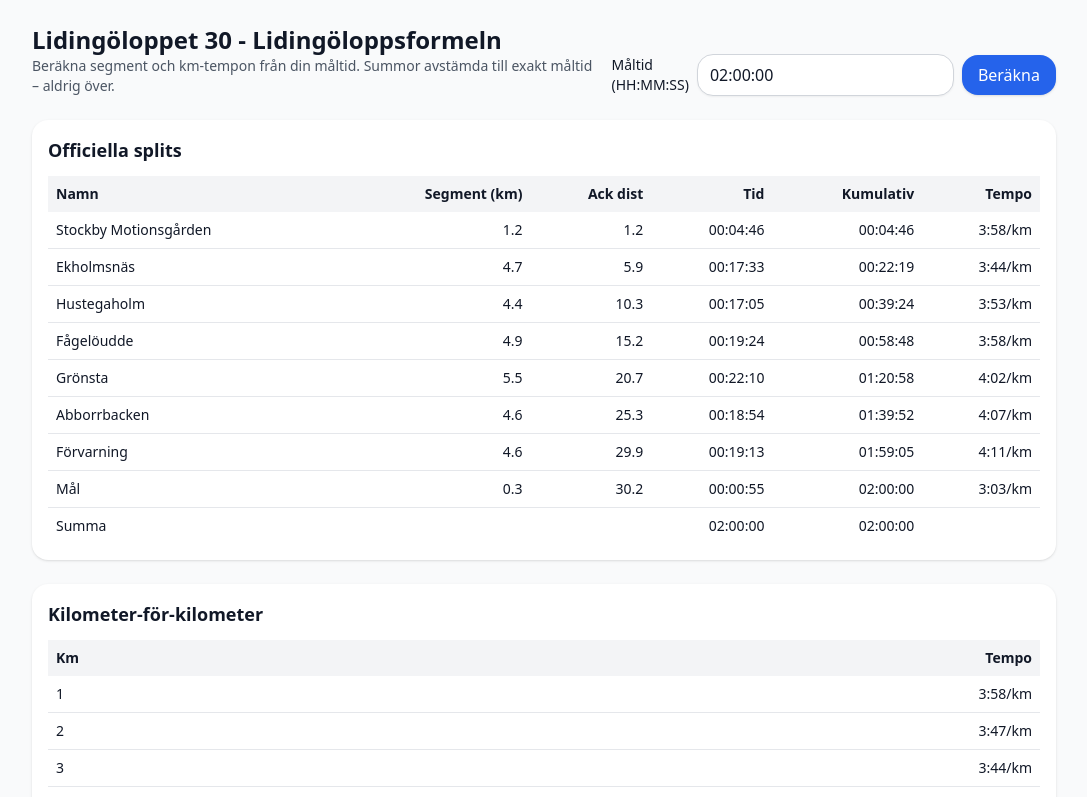
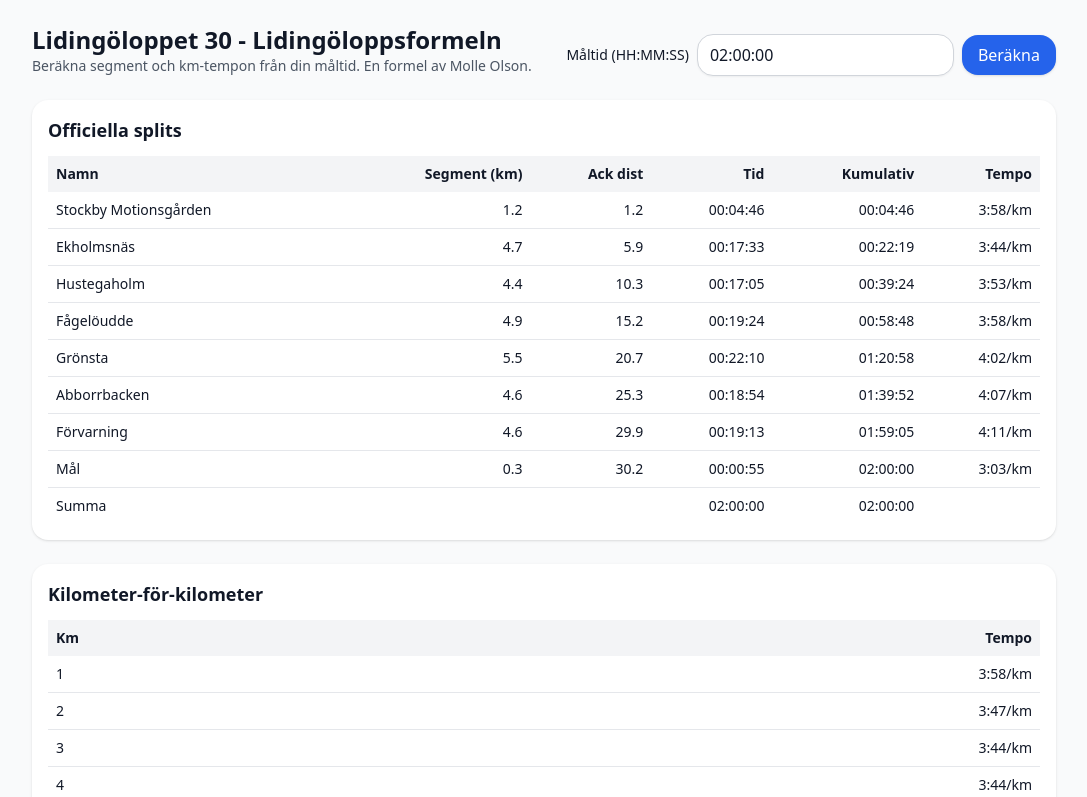
Before and after one commit to jp7an/lidingoloppsformeln, a plain HTML site: page index.html in a window 1280 px wide. Shown: the top 797 px of the page, without its empty margins (96-1183 px from the left). Drawn offline with nearby package versions, Linux system fonts and the light colour scheme.

Commit message:
Update index.html

```diff
--- a/index.html
+++ b/index.html
@@ -10,7 +10,7 @@
     <header class="flex flex-col sm:flex-row sm:items-end sm:justify-between gap-4">
       <div>
         <h1 class="text-2xl font-bold">Lidingöloppet 30 - Lidingöloppsformeln</h1>
-        <p class="text-sm text-gray-600">Beräkna segment och km-tempon från din måltid. Summor avstämda till exakt måltid – aldrig över.</p>
+        <p class="text-sm text-gray-600">Beräkna segment och km-tempon från din måltid. En formel av Molle Olson.</p>
       </div>
       <div class="flex items-center gap-2">
         <label class="text-sm">Måltid (HH:MM:SS)</label>
```
